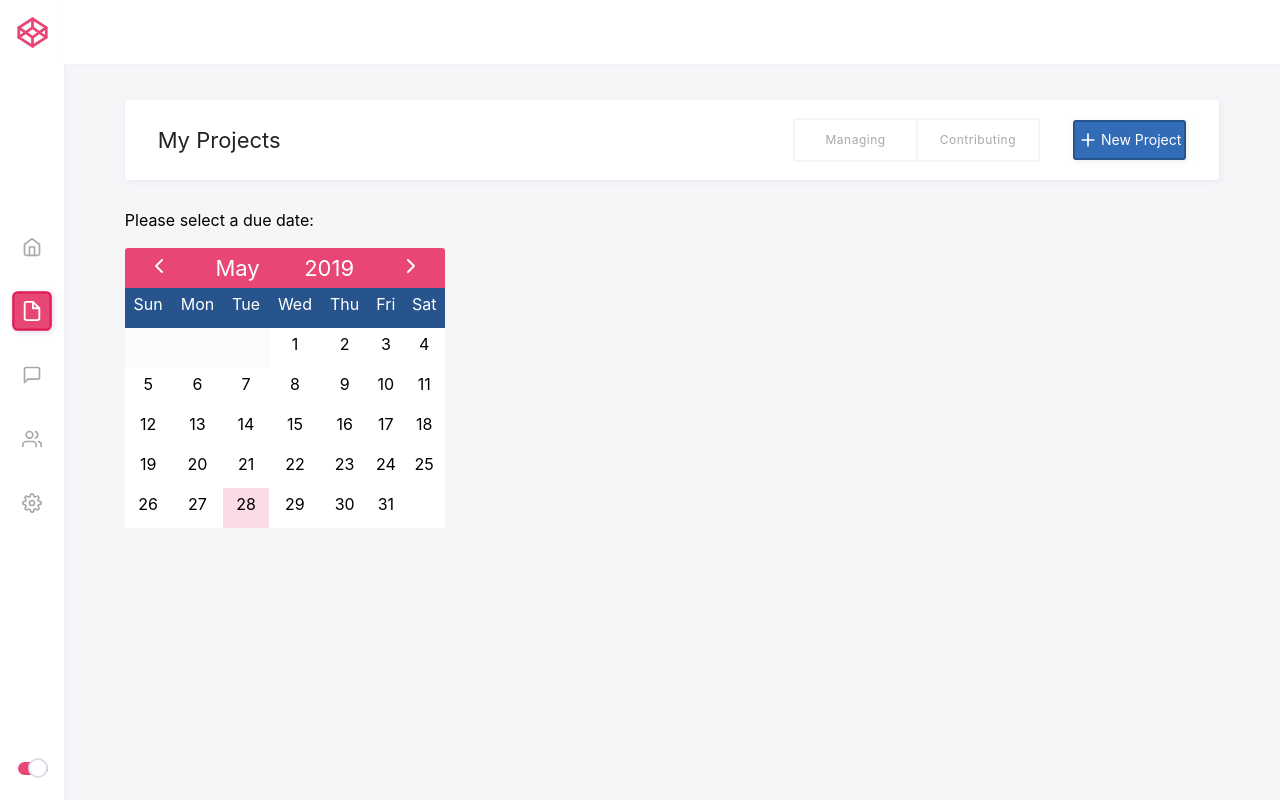
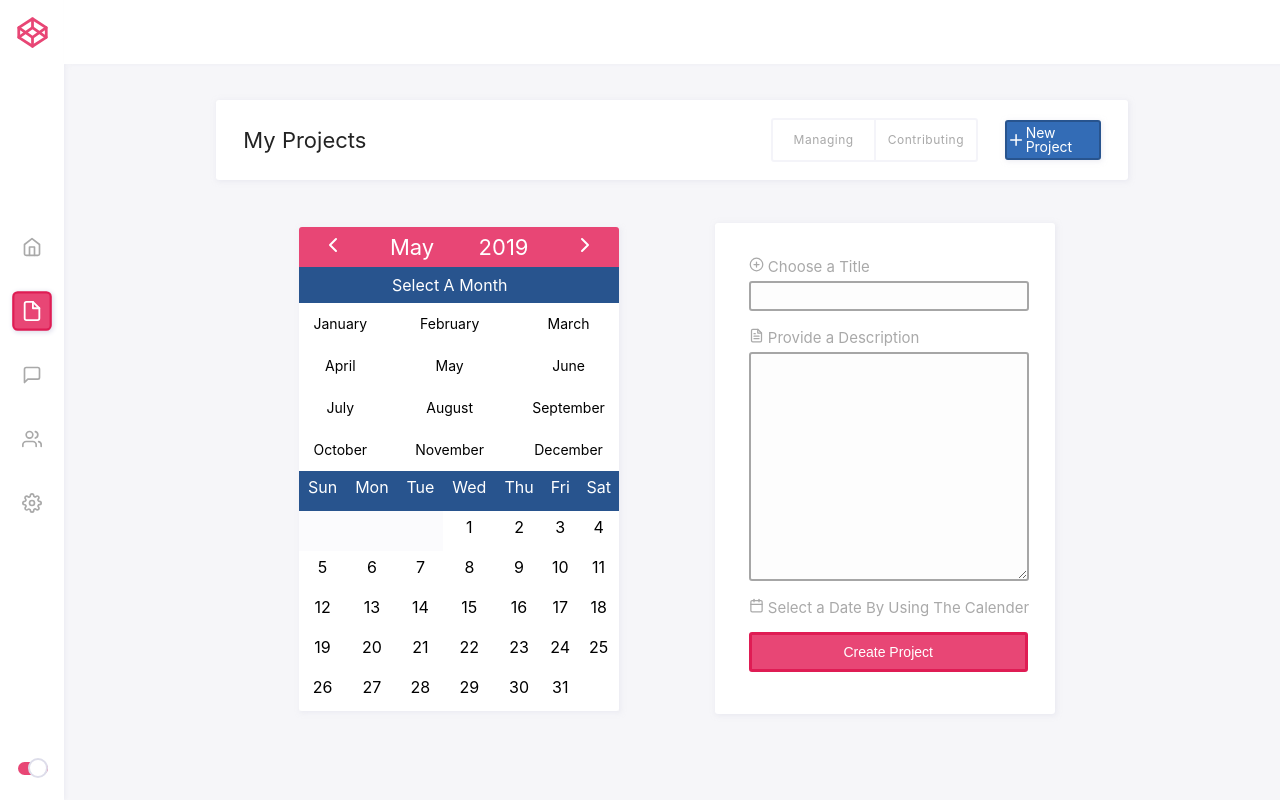
Before and after one commit to thedemodev/project-manager, a React (Create React App) app: page /dashboard/projects/newproject in a window 1280 px wide. Built offline with nearby package versions, Linux system fonts and the light colour scheme.

Commit message:
added a form to create a new project and styled it

```diff
--- a/src/components/Calender/Calender.js
+++ b/src/components/Calender/Calender.js
@@ -19,7 +19,7 @@ const Calender = () => {
     // State
     const [dateObj, setDateObj] = useState(moment());
     const [allMonths] = useState(moment.months());
-    const [calenderDisplay, setCalenderDisplay] = useState(0);
+    const [calenderDisplay, setCalenderDisplay] = useState(1);
     const [trigger, triggerRender] = useState(false);
     const [selectedDay, setSelectedDay] = useState(null);
 
@@ -57,9 +57,9 @@ const Calender = () => {
 
     // create days in the month
     const daysInMonth = [];
-    for (let i = 1; i <= moment().daysInMonth(); i++) {
+    for (let i = 1; i <= dateObj.daysInMonth(); i++) {
         // check to see if it is a current day
-        let today = i == currentDay() ? "today" : "";
+        let today = i == selectedDay ? "today" : "";
         daysInMonth.push(
             <td className={today} onClick={()=> onDayClick(i)}>{i}</td>
         );
--- a/src/components/Calender/CalenderStyles.js
+++ b/src/components/Calender/CalenderStyles.js
@@ -3,7 +3,8 @@ import styled from 'styled-components';
 // Components
 export const CalenderContainer = styled.div`
     height: auto;
-    width: auto;
+    width: 25vw;
+    box-shadow: 1px 1px 5px 0.5px #DDDDEA80;
 `
 export const CalenderMonthContainer = styled.div`
     width: 25vw;
@@ -26,7 +27,6 @@ export const CalenderTable = styled.table`
     height: 30vh;
     background: white;
     font-family: -apple-system, BlinkMacSystemFont, 'Segoe UI', Roboto, Oxygen, Ubuntu, Cantarell, 'Open Sans', 'Helvetica Neue', sans-serif;
-    /* box-shadow: 1px 1px 5px 0.5px #DDDDEA80; */
     border-radius: 3px 3px 3px 3px;
 `
 
--- a/src/components/DashboardProjects/DashboardProjectsStyles.js
+++ b/src/components/DashboardProjects/DashboardProjectsStyles.js
@@ -14,7 +14,7 @@ export const DashboardProjectsContainer = styled.div`
 `
 
 export const DashboardProjectsHeader = styled.div`
-    width: 90%;
+    width: 75%;
     height: 10vh;
     display: flex;
     flex-direction: row;
--- a/src/components/NewProject/NewProject.js
+++ b/src/components/NewProject/NewProject.js
@@ -1,4 +1,5 @@
 import React from 'react'
+import * as Icon from 'react-feather';
 
 // Components
 import Calender from '../Calender/Calender';
@@ -6,16 +7,27 @@ import Calender from '../Calender/Calender';
 // Styled Components
 import {
     NewProjectContainer,
-    NewProjectHeader
+    NewProjectInfo,
+    NewProjectForm,
+    NewProjectDate
 } from './NewProjectStyles';
 
 const NewProject = () => {
     return (
         <NewProjectContainer>
-            <NewProjectHeader>
-                <h1>Please select a due date:</h1>
-            </NewProjectHeader>
-            <Calender />
+            <NewProjectInfo>
+                <NewProjectForm>
+                    <h1><Icon.PlusCircle size={15}/> Choose a Title</h1>
+                    <input type="text"/>
+                    <h2><Icon.FileText size={15}/> Provide a Description</h2>
+                    <textarea type="text"/>
+                    <h3><Icon.Calendar size={15}/> Select a Date By Using The Calender</h3>
+                    <button>Create Project</button>
+                </NewProjectForm>
+            </NewProjectInfo>
+            <NewProjectDate>
+                <Calender />
+            </NewProjectDate>
         </NewProjectContainer>
     )
 };
--- a/src/components/NewProject/NewProjectStyles.js
+++ b/src/components/NewProject/NewProjectStyles.js
@@ -2,17 +2,90 @@ import styled from 'styled-components';
 
 // Components
 export const NewProjectContainer = styled.div`
-    width: 90%;
+    width: 70%;
     height: 75%;
     margin-top: 1%;
     display: flex;
-    flex-direction: column;
+    flex-direction: row-reverse;
 `
 
-export const NewProjectHeader = styled.div`
-    width: 100%;
-    height: 10%;
+export const NewProjectInfo = styled.div`
+    width: 50%;
+    height: 100%;
     display: flex;
-    flex-direction: row;
+    flex-direction: column;
     align-items: center;
+    justify-content: space-around;
 `
+
+export const NewProjectForm = styled.form`
+    width: 80%;
+    height: 89%;
+    background: white;
+    display: flex;
+    flex-direction: column;
+    align-items: left;
+    justify-content: flex-start;
+    border-radius: 3px 3px 3px 3px;
+    box-shadow: 1px 1px 5px 0.5px #DDDDEA80;
+    color: #A9A9A9;
+    font-size: 15px;
+    h1 {
+        margin-top: 10%;
+        margin-left: 10%;
+    }
+    input {
+        width: 80%;
+        height: 5%;
+        border: 2px solid #A6A6A6;
+        background: #f7f7f750;
+        border-radius: 3px 3px 3px 3px;
+        outline: none;
+        margin-top: 2%;
+        margin-left: 10%;
+    }
+    h2 {
+        margin-top: 5%;
+        margin-left: 10%;
+    }
+    textarea {
+        width: 80%;
+        height: 45%;
+        border: 2px solid #A6A6A6;
+        background: #f7f7f750;
+        border-radius: 3px 3px 3px 3px;
+        outline: none;
+        margin-top: 2%;
+        margin-left: 10%;
+    }
+    h3 {
+        margin-top: 5%;
+        margin-left: 10%;
+    }
+    button {
+        width: 82%;
+        height: 8%;
+        background: #E84675;
+        border: 3px solid #df1c54;
+        color: white;
+        border-radius: 3px 3px 3px 3px;
+        outline: none;
+        margin-left: 10%;
+        margin-top: 5%;
+        font-size: 14px;
+        transition: linear 150ms;
+        :hover {
+            cursor: pointer;
+            background: #ee7397;
+        }
+    }
+`
+
+export const NewProjectDate = styled.div`
+    width: 50%;
+    height: 100%;
+    display: flex;
+    flex-direction: column;
+    align-items: center;
+    justify-content: space-around;
+`
```
